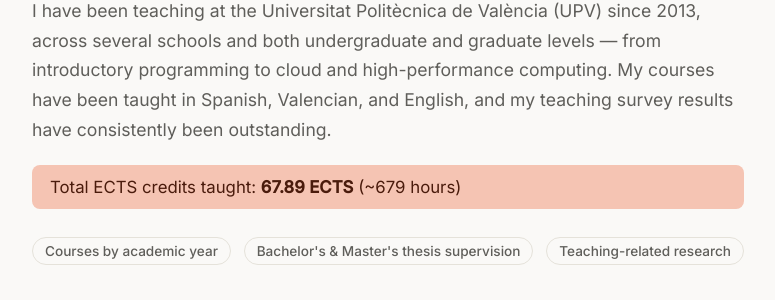
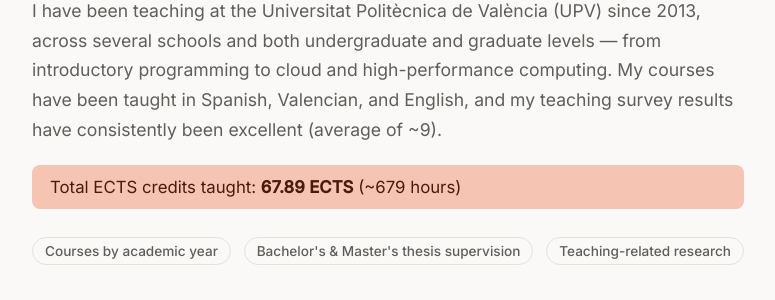
Before and after one commit to amcaar/amcaar.github.io, a Jekyll site: the page built from teaching/index.html, in a window 1280 px wide and 900 px high. Shown: the part 214-514 px from the top of the window, without its empty margins (252-1027 px from the left). Built offline with Jekyll 4.4.1, drawn with Linux system fonts in a browser that asks for light colours; some of the changed text lies outside the part shown.

Commit message:
Improve teaching page
Updated teaching survey results to reflect an average score of ~9.

```diff
--- a/teaching/index.html
+++ b/teaching/index.html
@@ -5,7 +5,7 @@
 <div class="teaching">
 	<h1>Teaching</h1>
 
-	<p>I have been teaching at the Universitat Politècnica de València (UPV) since 2013, across several schools and both undergraduate and graduate levels — from introductory programming to cloud and high-performance computing. My courses have been taught in Spanish, Valencian, and English, and my teaching survey results have consistently been outstanding.</p>
+	<p>I have been teaching at the Universitat Politècnica de València (UPV) since 2013, across several schools and both undergraduate and graduate levels — from introductory programming to cloud and high-performance computing. My courses have been taught in Spanish, Valencian, and English, and my teaching survey results have consistently been excellent (average of ~9).</p>
 
 	<div class="credits-summary">Total ECTS credits taught: <strong>67.89 ECTS</strong> (~679 hours)</div>
 
```
Also changed, not shown: other parts of teaching/index.html (+1 -1 lines).
